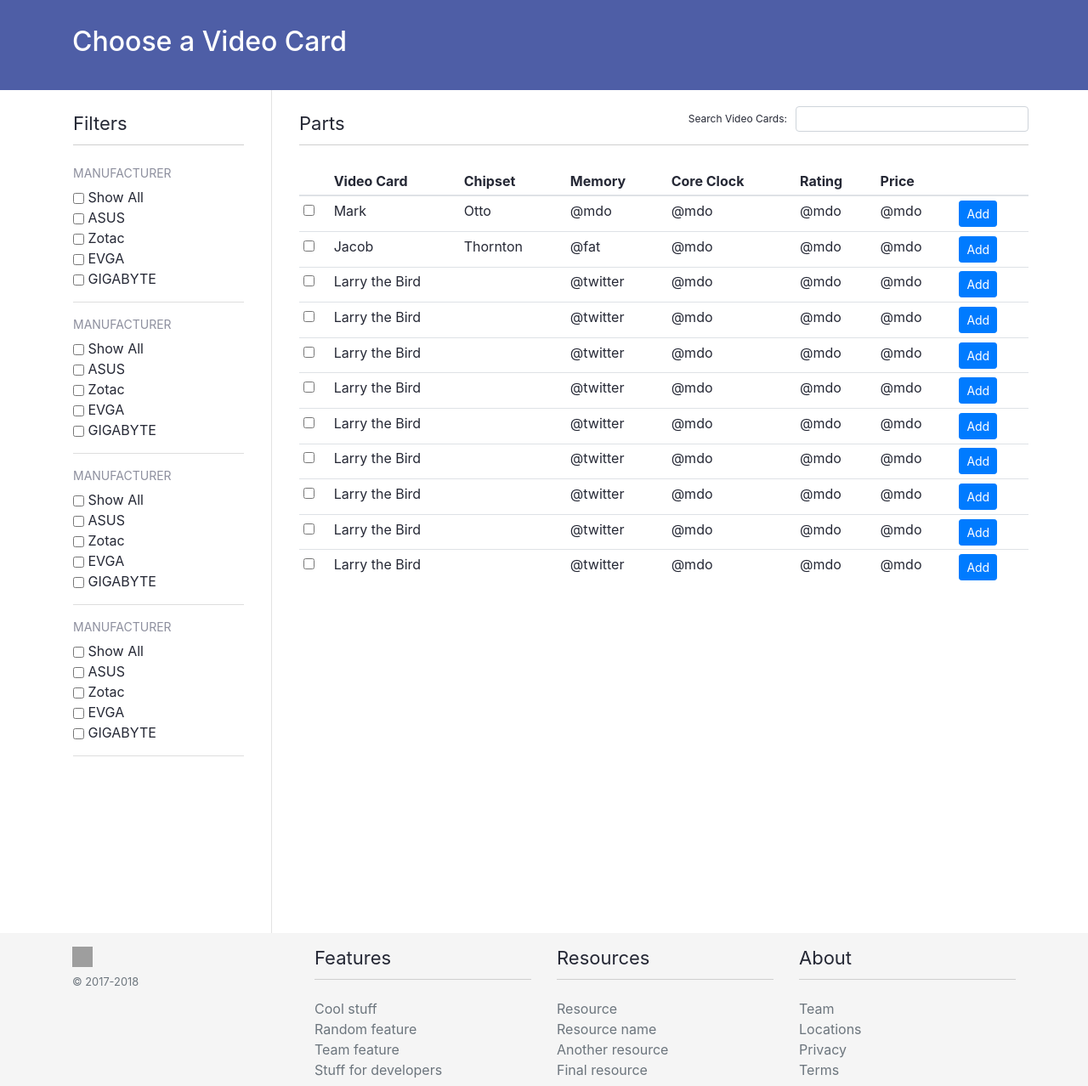
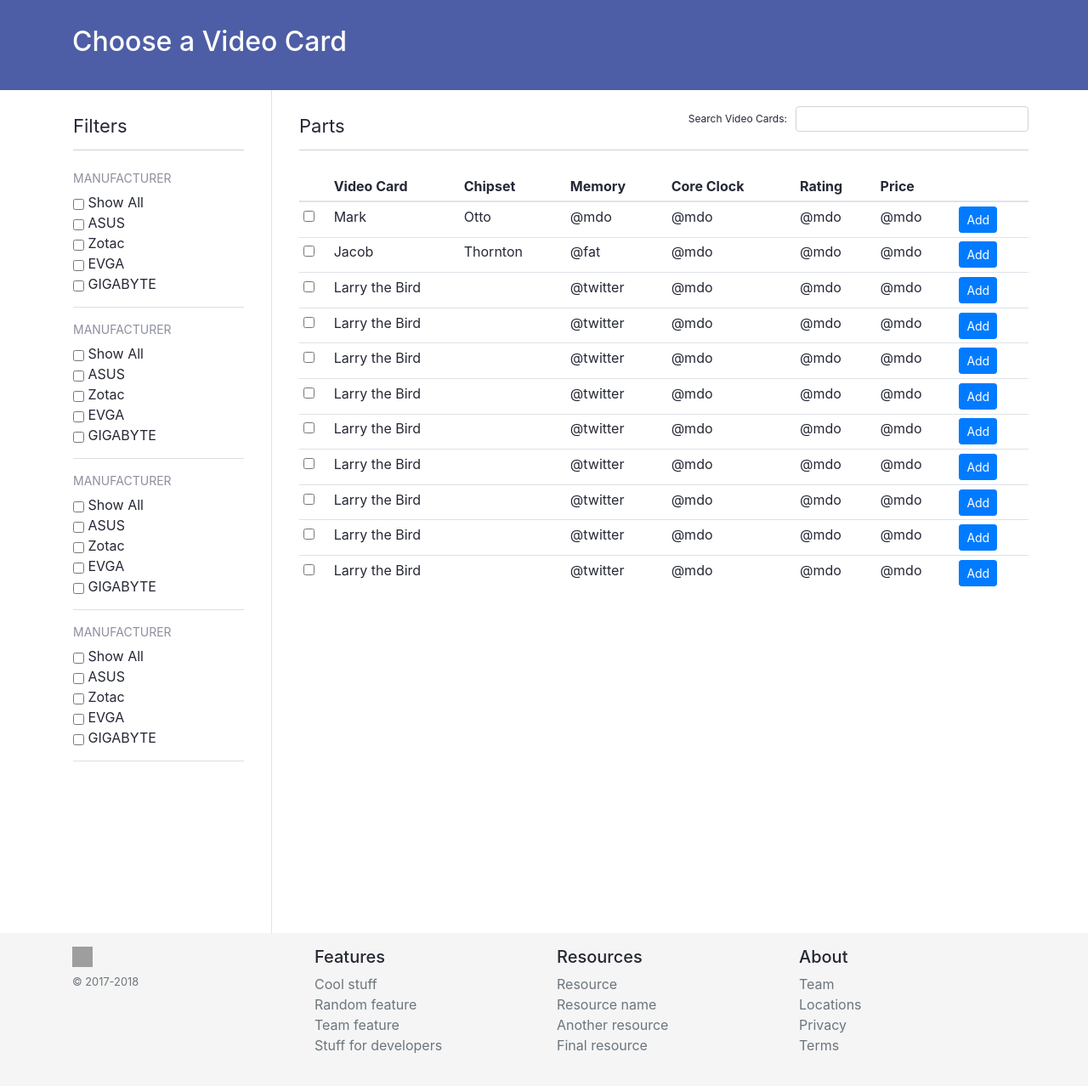
Before and after one commit to tangjon/Build-a-PC-Configuration-Tool, a Django app: page /products/gpu/ in a window 1280 px wide. Shown: the part 56-1334 px from the top of the page at 85% size. Run offline with Django 3.2, Linux system fonts and the light colour scheme; style sheets or scripts are compiled from the project's sources; some libraries are stand-ins or nearby versions; grey boxes are pictures that could not be loaded.

Commit message:
-remove override of bootstrap h5 -move into div and custom class instead

```diff
--- a/bapccanada/products/templates/gpuBrowse.html
+++ b/bapccanada/products/templates/gpuBrowse.html
@@ -10,7 +10,7 @@
 {% block bapc-body-content %}
     <div class="row">
         <div class="browseLeftColumn col">
-            <h5>Filters</h5>
+            <div class="panelHeader">Filters</div>
             <div class="filterPanel">
                 <div class="filterPanelTitle">MANUFACTURER</div>
                 <ul class="list-group filterPanelListGroup">
@@ -101,7 +101,7 @@
                 <input type="text" class="form-control" placeholder=""
                        aria-label="search bar" id="partsBrowseSearchBar">
             </div>
-            <h5>Parts</h5>
+            <div class="panelHeader">Parts</div>
             <div>
                 <table class="table table-sm mt-4">
                     <thead>
--- a/bapccanada/static/css/gpuBrowse.css
+++ b/bapccanada/static/css/gpuBrowse.css
@@ -29,7 +29,7 @@ body .bapc-header {
     border-top-color: transparent;
 }
 
-h5 {
+.panelHeader {
     font-size: 22px;
     margin: 0 0 1em 0;
     font-weight: 400;
```
